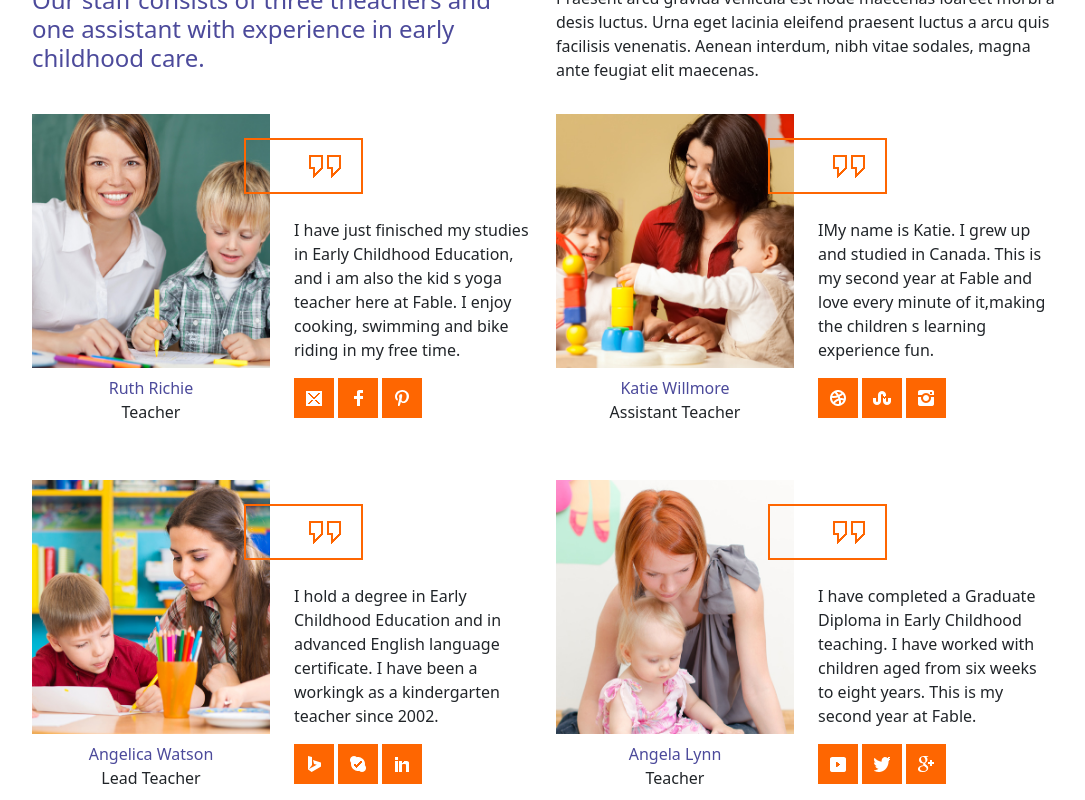
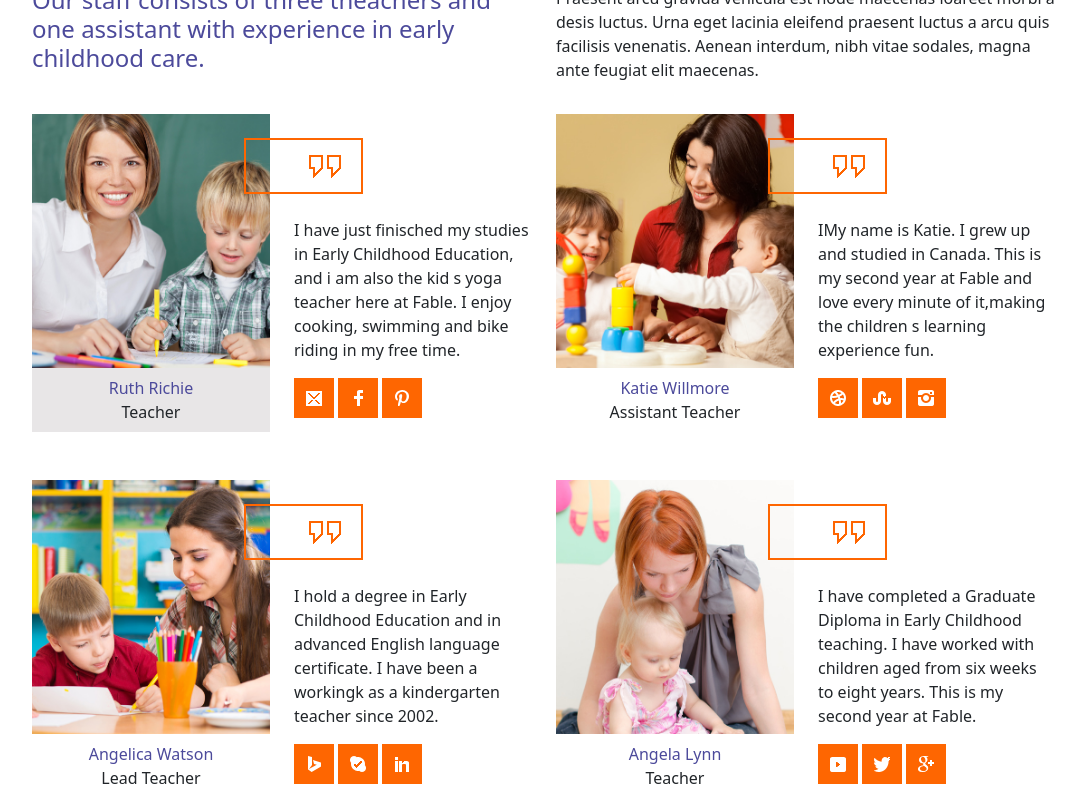
Before and after one commit to DiceglieA/proj-html-vuejs, a Vue app: page / in a window 1280 px wide. In both pictures the pointer is over the element 247 px from the left and 4420 px from the top of the page. Shown: the part 4020-4820 px from the top of the page, without its empty margins (96-1181 px from the left). Built offline with nearby package versions, Linux system fonts and the light colour scheme; the HTML template or start-up script is replaced by a standard one.

Commit message:
hover card

```diff
--- a/src/components/CardstaffComp.vue
+++ b/src/components/CardstaffComp.vue
@@ -5,7 +5,7 @@
         <div>
           <img class="w-100" :src="require(`../assets/img/images/${staff.image}`)" alt="">
         </div>
-        <div class="text-center py-2">
+        <div class="text-center py-2 hover-violet">
           <div class="violet">{{staff.name}}</div>
           <div>{{staff.profession}}</div>
         </div>
@@ -52,4 +52,7 @@ props: {
   background-color: #fe6601;
   margin-right: 4px;
 }
+.left:hover .hover-violet{
+  background-color: #e8e6e7;
+}
 </style>
```
